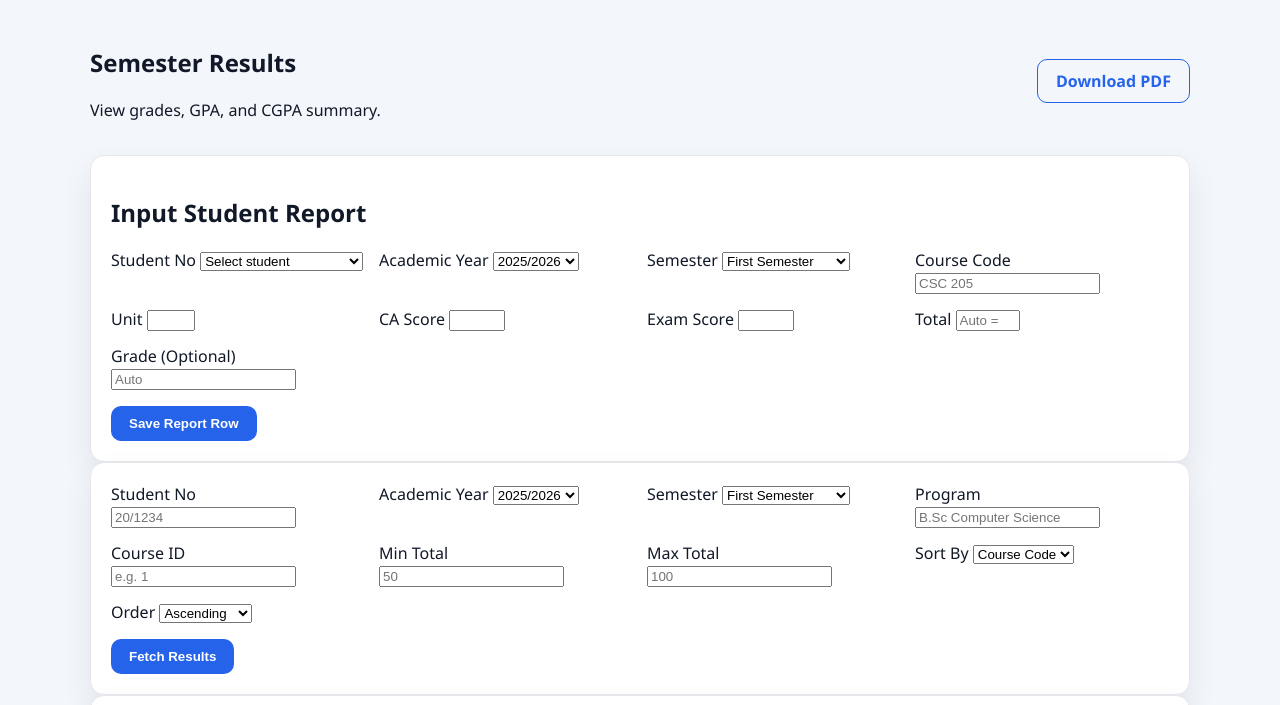
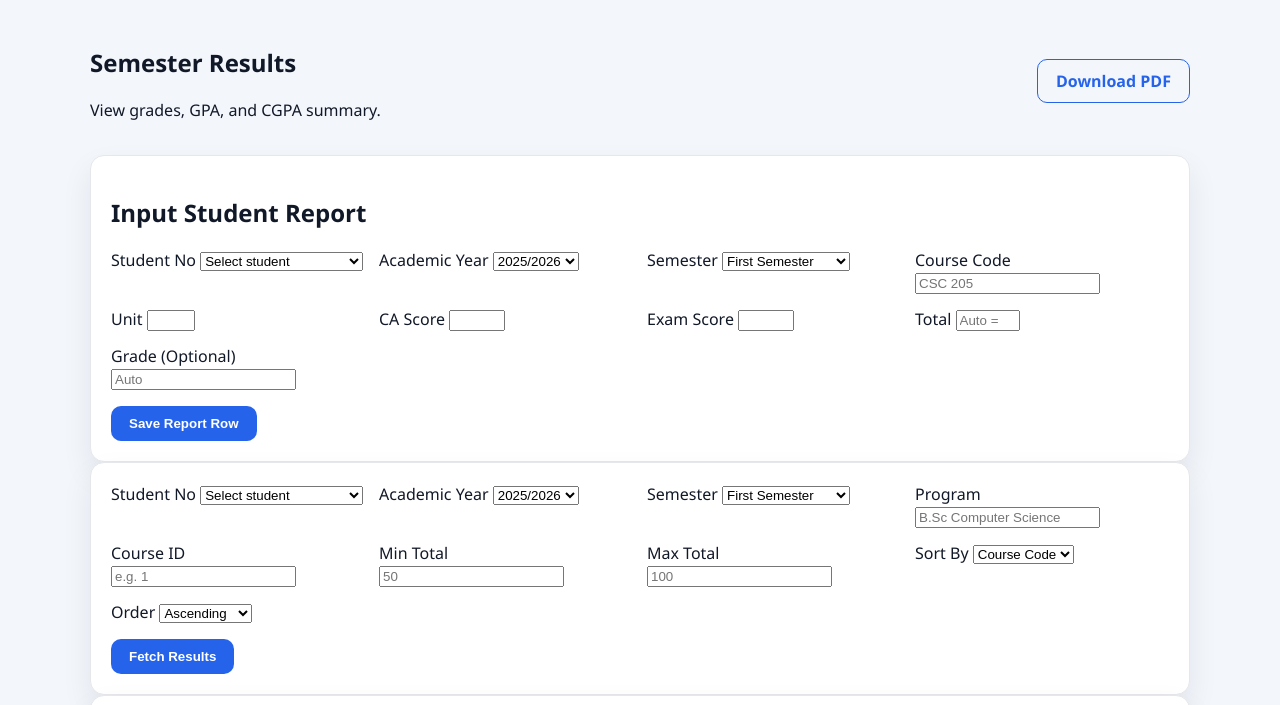
Before and after one commit to Akindelefelix1/SMSfrontend, a plain HTML site: page results.html in a window 1280 px wide. Shown: the part 69-774 px from the top of the page. Drawn offline with Linux system fonts and the light colour scheme.

Commit message:
Add student selection dropdown to results form; populate with available students from local store

```diff
--- a/assets/js/pages.js
+++ b/assets/js/pages.js
@@ -124,6 +124,7 @@ if (registrationForm) {
 const resultsForm = document.getElementById("resultsForm");
 const reportEntryForm = document.getElementById("reportEntryForm");
 const reportStudentNo = document.getElementById("reportStudentNo");
+const resultsStudentNo = document.getElementById("resultsStudentNo");
 const resultsBody = document.getElementById("resultsBody");
 const gpaValue = document.getElementById("gpaValue");
 const cgpaValue = document.getElementById("cgpaValue");
@@ -177,12 +178,11 @@ const fetchResults = async (payload) => {
   }
 };
 
-const populateReportStudentDropdown = () => {
-  if (!reportStudentNo || !store) return;
+const populateStudentDropdowns = () => {
+  if (!store) return;
   const allData = store.getAll();
   const students = Array.isArray(allData.students) ? allData.students : [];
-
-  reportStudentNo.innerHTML =
+  const options =
     '<option value="">Select student</option>' +
     students
       .map(
@@ -190,9 +190,17 @@ const populateReportStudentDropdown = () => {
           `<option value="${student.studentNo}">${student.studentNo} - ${student.name}</option>`
       )
       .join("");
+
+  if (reportStudentNo) {
+    reportStudentNo.innerHTML = options;
+  }
+
+  if (resultsStudentNo) {
+    resultsStudentNo.innerHTML = options;
+  }
 };
 
-populateReportStudentDropdown();
+populateStudentDropdowns();
 
 if (reportEntryForm) {
   reportEntryForm.addEventListener("submit", async (event) => {
--- a/results.html
+++ b/results.html
@@ -88,7 +88,9 @@
         <div class="form-grid">
           <label>
             <span>Student No</span>
-            <input type="text" name="studentNo" placeholder="20/1234" required />
+            <select name="studentNo" id="resultsStudentNo" required>
+              <option value="">Select student</option>
+            </select>
           </label>
           <label>
             <span>Academic Year</span>
```
